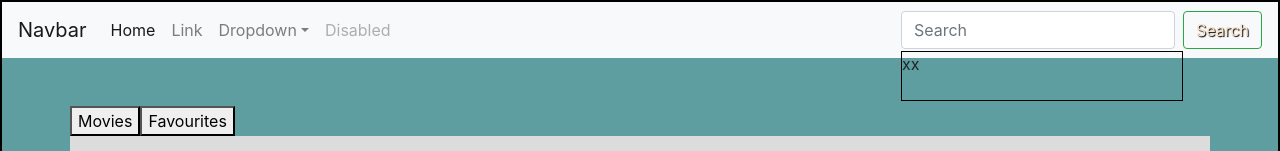
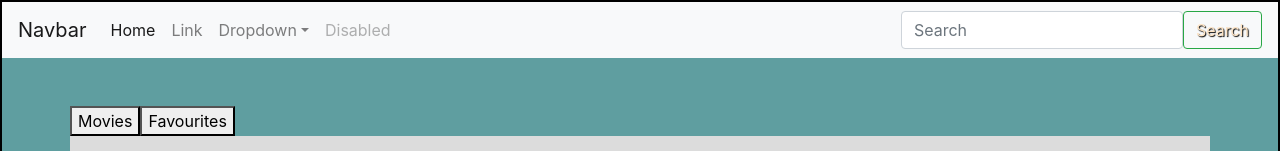
Before and after one commit to Pranay1012904/React-REDUX-TypeScript-Movie-Library-, a React (Create React App) app: page / in a window 1280 px wide. Shown: the top 151 px of the page. Built offline with nearby package versions, Linux system fonts and the light colour scheme.

Commit message:
OMDB SEARCH IMPLEMENTED

```diff
--- a/src/actions/index.tsx
+++ b/src/actions/index.tsx
@@ -1,7 +1,8 @@
 export const ADD_MOVIES = "ADD_MOVIES"; //action type
 export const ADD_FAVOURITE = "ADD_FAVOURITE";
 export const REMOVE_FAVOURITE = "REMOVE_FAVOURITE";
-
+export const ADD_SEARCH_RESULT = "ADD_SEARCH_RESULT";
+export const ADD_SEARCH_MOVIE = "ADD_SEARCH_MOVIE";
 //action creator
 
 export function addMovies(movies: any) {
@@ -24,3 +25,32 @@ export function removeFavourite(movie: any) {
     movie,
   };
 }
+
+export function handleMovieSearch(text: string) {
+  const url = `http://www.omdbapi.com/?apikey=3ca5df7&t=${text}`;
+  return function (dispatch: any) {
+    fetch(url)
+      .then((response: any) => {
+        //console.log("Response------", response.json());
+        return response.json();
+      })
+      .then((movie: any) => {
+        console.log("MOVIE--------", movie);
+        dispatch(addMovieSearchResult(movie));
+      });
+  };
+}
+
+export function addMovieSearchResult(movie: any) {
+  return {
+    type: ADD_SEARCH_RESULT,
+    movie,
+  };
+}
+
+export function addSearchedMovie(movie: any) {
+  return {
+    type: ADD_SEARCH_MOVIE,
+    movie,
+  };
+}
--- a/src/components/App.tsx
+++ b/src/components/App.tsx
@@ -37,13 +37,13 @@ class App extends React.Component<any, any> {
   };
   render() {
     const { store } = this.props;
-    const { movies } = store.getState();
+    const { movies, search } = store.getState();
     const { list, favourites } = movies;
     return (
       <div className="App">
         <section className="App-header">
           <div>
-            <Navbar />
+            <Navbar dispatch={store.dispatch} search={search} />
           </div>
         </section>
         <section className="content my-5">
--- a/src/components/movieCard.tsx
+++ b/src/components/movieCard.tsx
@@ -1,5 +1,4 @@
 import React from "react";
-import { propType } from "../typeConstants";
 import { addFavourite, removeFavourite } from "../actions";
 interface movieProp {
   movie: {
--- a/src/components/navbar.tsx
+++ b/src/components/navbar.tsx
@@ -1,6 +1,27 @@
-import react from "React";
+import React from "react";
+import { addSearchedMovie, handleMovieSearch } from "../actions";
+class Navbar extends React.Component<any, any> {
+  constructor(props: any) {
+    super(props);
+    this.state = {
+      searchText: "",
+    };
+  }
+  handleChange = (e: any) => {
+    this.setState({
+      searchText: e.target.value,
+    });
+  };
+  handleSearch = () => {
+    const { searchText }: any = this.state;
+    this.props.dispatch(handleMovieSearch(searchText));
+  };
+  handleAddToMovie = (movie: any) => {
+    this.props.dispatch(addSearchedMovie(movie));
+  };
+  render() {
+    const { result, showSearchResult } = this.props.search;
 
-const Navbar: React.FunctionComponent = () => {
     return (
       <>
         <nav className="navbar navbar-expand-lg navbar-light bg-light">
@@ -60,29 +81,40 @@ const Navbar: React.FunctionComponent = () => {
               </li>
             </ul>
 
-          <form className="form-inline my-2 my-lg-0">
             <div className="search-bar">
               <div>
                 <input
                   className="form-control mr-sm-2"
-                  type="search"
                   placeholder="Search"
-                  aria-label="Search"
+                  onChange={this.handleChange}
+                  value={this.state?.searchText}
                 />
               </div>
-              <div className="search-result">xx</div>
+              {showSearchResult ? (
+                <div className="search-result">
+                  {result.Title}
+                  <button
+                    className="btn btn-primary"
+                    onClick={() => this.handleAddToMovie(result)}
+                  >
+                    ADD MOVIE
+                  </button>
+                </div>
+              ) : (
+                ""
+              )}
             </div>
             <button
               className="btn btn-outline-success my-2 my-sm-0"
-              type="submit"
+              onClick={this.handleSearch}
             >
               Search
             </button>
-          </form>
           </div>
         </nav>
       </>
     );
-};
+  }
+}
 
 export default Navbar;
--- a/src/index.tsx
+++ b/src/index.tsx
@@ -9,12 +9,24 @@ const logger = function ({ dispatch, getState }: any) {
   return function (next: any) {
     return function (action: any) {
       //middleware code
-      console.log("ACTION_TYPE=", action.type);
+      if (typeof action !== "function")
+        console.log("ACTION_TYPE=", action.type);
       next(action);
     };
   };
 };
-const store = createStore(combinedReducers, applyMiddleware(logger));
+
+const thunk =
+  ({ dispatch, getState }: any) =>
+  (next: any) =>
+  (action: any) => {
+    if (typeof action === "function") {
+      action(dispatch);
+      return;
+    }
+    next(action);
+  };
+const store = createStore(combinedReducers, applyMiddleware(logger, thunk));
 /*console.log("BEFORE DISPATCH:", store.getState());
 store.dispatch({
   type: "ADD_MOVIES",
--- a/src/reducers/index.tsx
+++ b/src/reducers/index.tsx
@@ -1,5 +1,11 @@
 import { combineReducers } from "redux";
-import { ADD_MOVIES, ADD_FAVOURITE, REMOVE_FAVOURITE } from "../actions";
+import {
+  ADD_MOVIES,
+  ADD_FAVOURITE,
+  REMOVE_FAVOURITE,
+  ADD_SEARCH_RESULT,
+  ADD_SEARCH_MOVIE,
+} from "../actions";
 let initialMovieState: any = {
   list: [],
   favourites: [],
@@ -32,6 +38,12 @@ export function movies(state = initialMovieState, action: any) {
         ...state,
         favourites: [...modifiedFav],
       };
+    case ADD_SEARCH_MOVIE:
+      console.log("ACTIONNNNNN----", action);
+      return {
+        ...state,
+        list: [action.movie, ...state.list],
+      };
     default:
       return state;
   }
@@ -39,9 +51,24 @@ export function movies(state = initialMovieState, action: any) {
 
 const initialSearchState = {
   result: {},
+  showSearchReslt: false,
 };
 
 export function search(state = initialSearchState, action: any) {
+  switch (action.type) {
+    case ADD_SEARCH_RESULT:
+      return {
+        ...state,
+        result: action.movie,
+        showSearchResult: true,
+      };
+    case ADD_SEARCH_MOVIE:
+      console.log("ACTIONNNNNN----", action);
+      return {
+        ...state,
+        showSearchResult: false,
+      };
+  }
   return state;
 }
 
```
Lines whose indentation alone changed are shown as unchanged.
